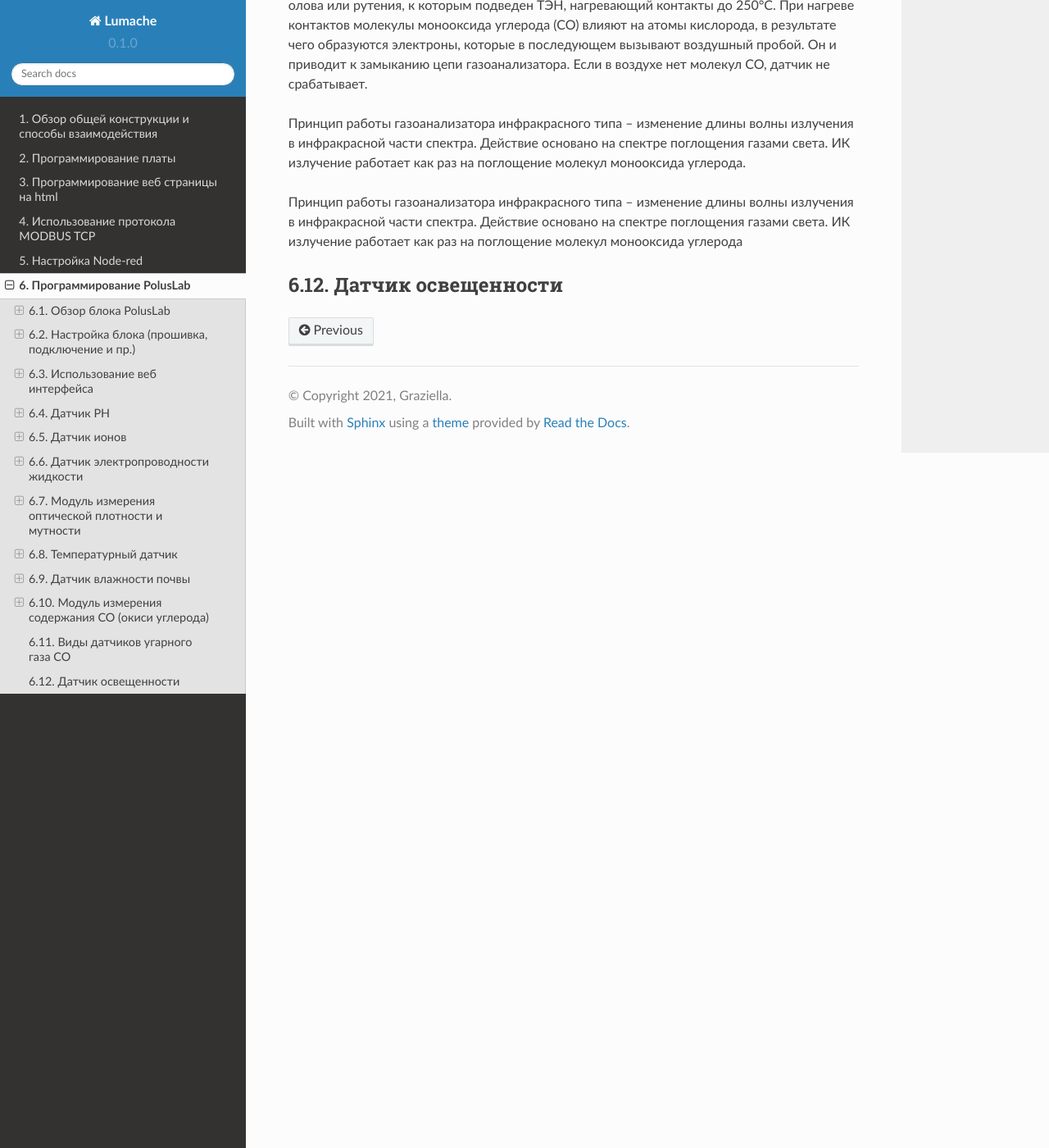
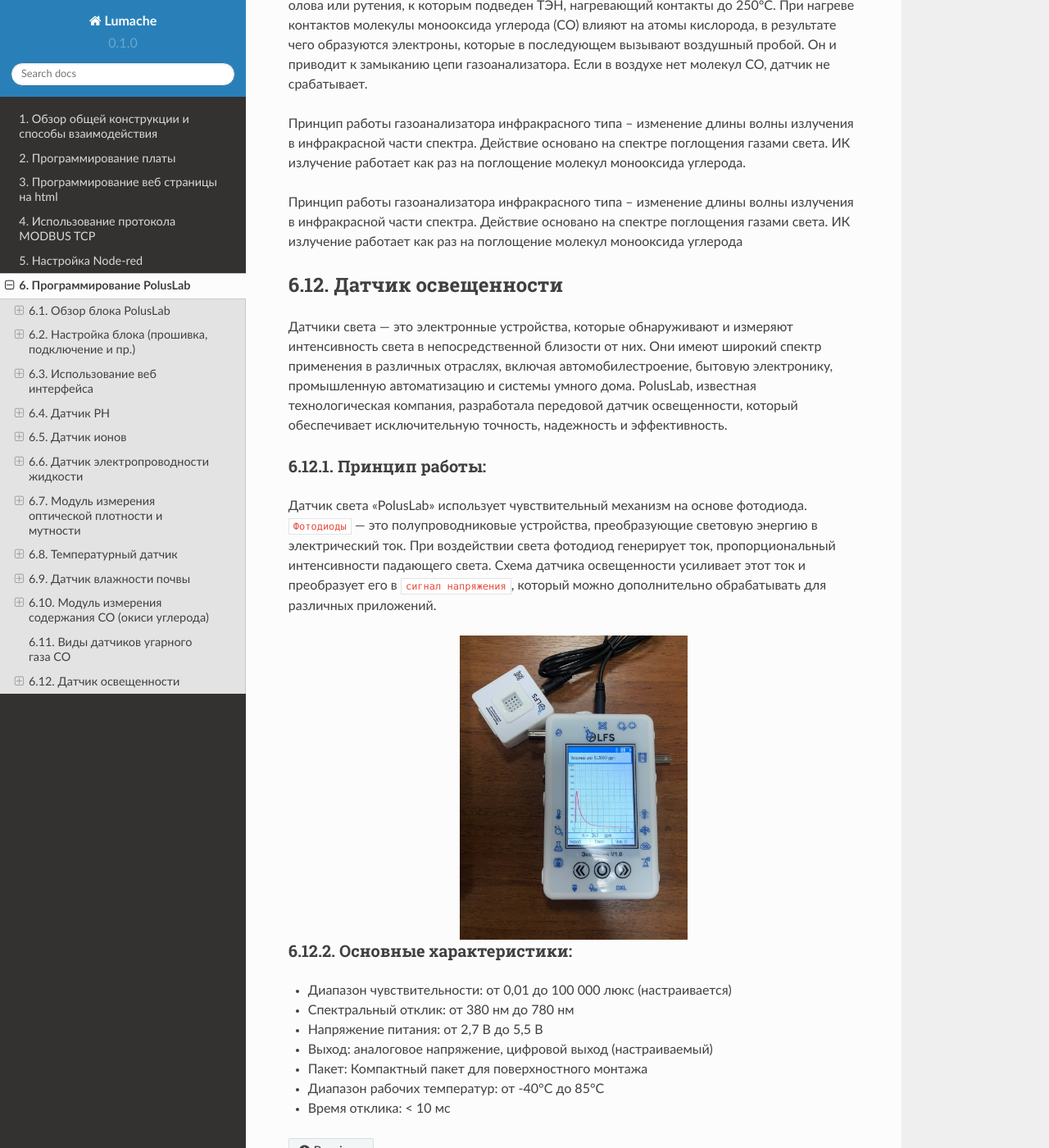
Before and after one commit to BBanwz/book_AL_GH, a Sphinx documentation site: the page built from docs/source/6/1.rst, in a window 1280 px wide and 1400 px high, scrolled down 18546 px. Shown: the whole window at 82% size. Built offline with Sphinx 7.4.7 and the Read the Docs theme 2.0.0, drawn with Linux system fonts in a browser that asks for light colours.

Commit message:
Update 1.rst

```diff
--- a/docs/source/6/1.rst
+++ b/docs/source/6/1.rst
@@ -551,3 +551,33 @@
 
 Датчик освещенности
 -------------------
+
+Датчики света — это электронные устройства, которые обнаруживают и измеряют интенсивность света в непосредственной близости от них. Они имеют широкий спектр применения в различных отраслях, включая автомобилестроение, бытовую электронику, промышленную автоматизацию и системы умного дома. PolusLab, известная технологическая компания, разработала передовой датчик освещенности, который обеспечивает исключительную точность, надежность и эффективность.
+
+Принцип работы:
+~~~~~~~~~~~~~~~
+
+Датчик света «PolusLab» использует чувствительный механизм на основе фотодиода. ``Фотодиоды`` — это полупроводниковые устройства, преобразующие световую энергию в электрический ток. При воздействии света фотодиод генерирует ток, пропорциональный интенсивности падающего света. Схема датчика освещенности усиливает этот ток и преобразует его в ``сигнал напряжения``, который можно дополнительно обрабатывать для различных приложений.
+
+.. figure:: images/26.png
+       :width: 40%
+       :align: center
+       :alt: Датчик света
+
+
+Основные характеристики:
+~~~~~~~~~~~~~~~~~~~~~~~~
+
+- Диапазон чувствительности: от 0,01 до 100 000 люкс (настраивается)
+
+- Спектральный отклик: от 380 нм до 780 нм
+
+- Напряжение питания: от 2,7 В до 5,5 В
+
+- Выход: аналоговое напряжение, цифровой выход (настраиваемый)
+
+- Пакет: Компактный пакет для поверхностного монтажа
+
+- Диапазон рабочих температур: от -40°C до 85°C
+
+- Время отклика: < 10 мс
```
